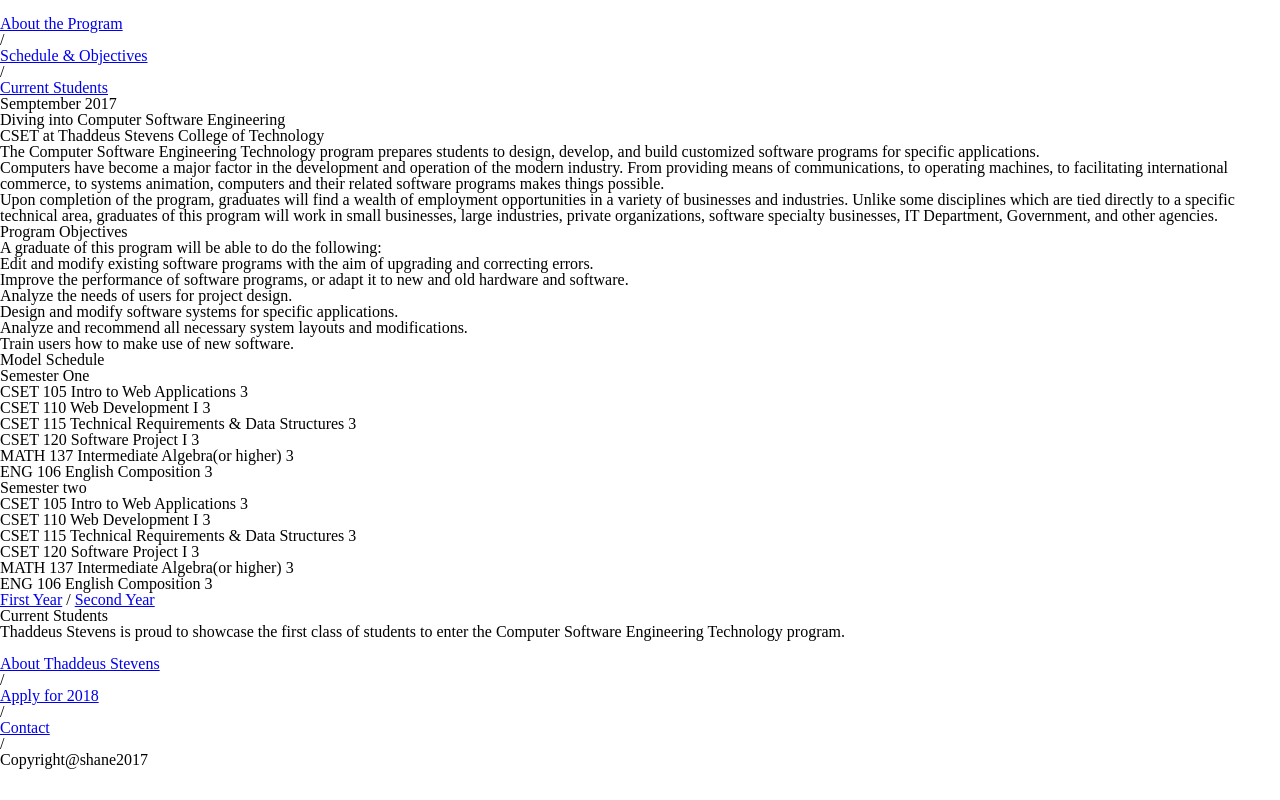
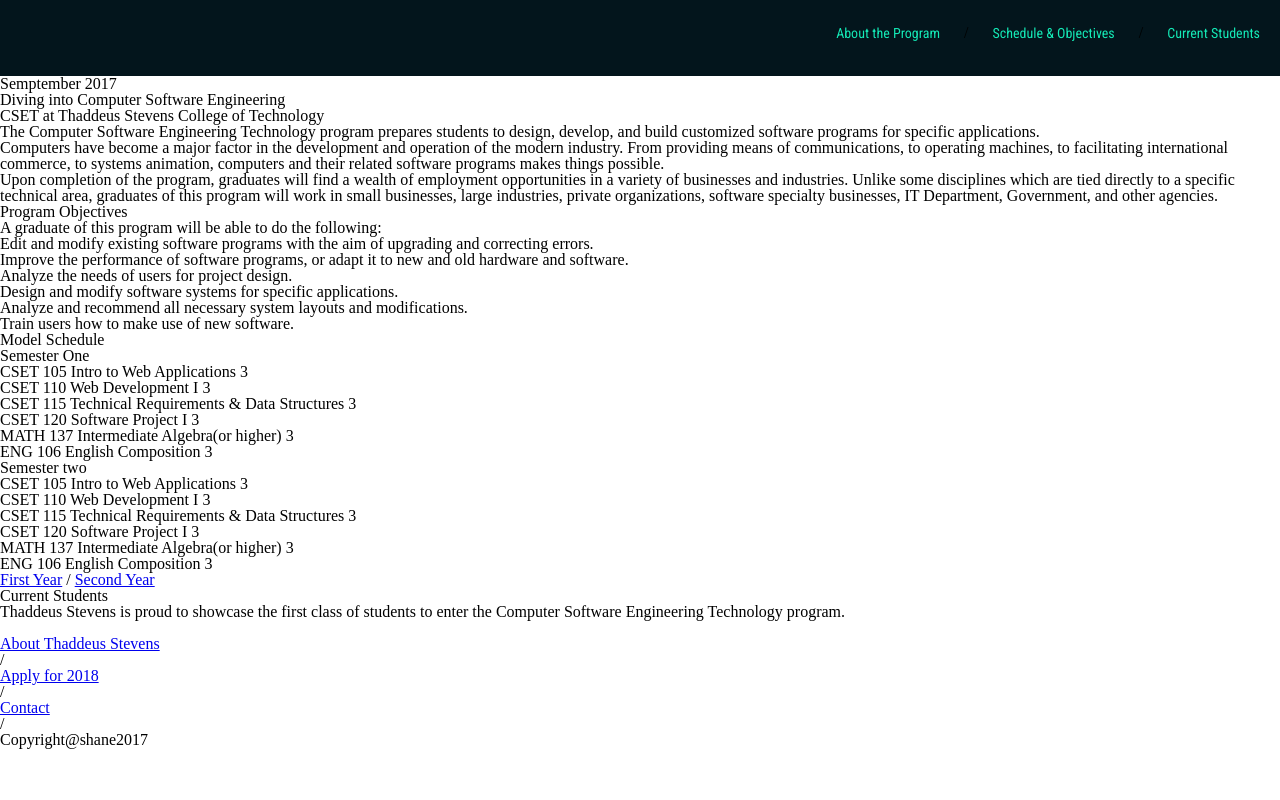
Before and after one commit to ShaneH12/cset-page, a plain HTML site: page index.html in a window 1280 px wide. Drawn offline with Linux system fonts and the light colour scheme.

Commit message:
completed header

```diff
--- a/index.html
+++ b/index.html
@@ -7,21 +7,21 @@
   <link href="https://fonts.googleapis.com/css?family=Roboto+Condensed:400,700|Roboto+Mono" rel="stylesheet">
 </head>
 <body>
-  <header>
-    <img src="">
+  <header class="site-header">
+    <img class="logo" src="">
 
-    <nav>
-      <ul>
+    <nav class="header-nav">
+      <ul class="nav-links">
         <li>
-          <a href="#about-the-program">About the Program</a>
+          <a href="#about-the-program" class="nav-link">About the Program</a>
         </li>
         <span>/</span>
         <li>
-          <a href="#schedule-and-objectives">Schedule &amp; Objectives</a>
+          <a href="#schedule-and-objectives" class="nav-link">Schedule &amp; Objectives</a>
         </li>
         <span>/</span>
         <li>
-          <a href="#current-students">Current Students</a>
+          <a href="#current-students" class="nav-link">Current Students</a>
         </li>
       </ul>
     </nav>
--- a/style.css
+++ b/style.css
@@ -51,6 +51,8 @@ h1 h2 {
 	font-family: 'Roboto Condensed', sans-serif;
 }
 
+/* Fonts w */
+
 .mono {
 	font-family: 'Roboto Mono', monospace;
 
@@ -59,3 +61,34 @@ h1 h2 {
 .copy {
 	font-family: 'Georgia', serif;
 }
+
+/* header */
+
+.site-header {
+	background-color: #03151c;
+	height: 76px;
+}
+.logo {
+	display: inline-block;
+	float: left;
+}
+.header-nav {
+	display: inline-block;
+	float: right;
+}
+.nav-links li {
+	display: inline-block;
+	padding: 25px 20px;
+}
+
+.nav-link {
+	font-family: 'Roboto Condensed', sans-serif;
+	font-size: 14px;
+	color: #14e9b6;
+	text-decoration: none;
+}
+
+.nav-link:hover {
+	text-decoration: underline;
+	color: white;
+}
```
